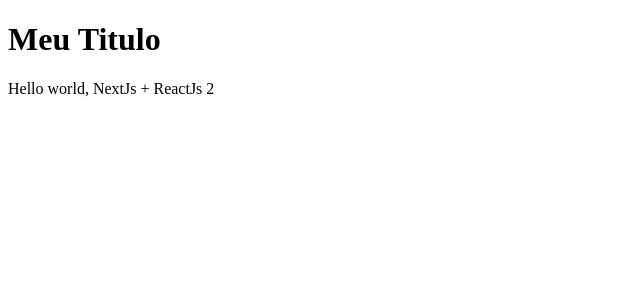
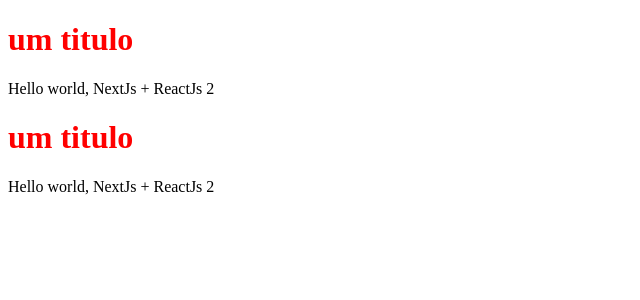
Before and after one commit to ValdoOliver/react-next-react, a Next.js app: page / in a window 1280 px wide. Shown: the top 300 px of the page, without its empty margins (0-640 px from the left). Built offline with nearby package versions, Linux system fonts and the light colour scheme.

Commit message:
Estilos e Props

```diff
--- a/pages/index.jsx
+++ b/pages/index.jsx
@@ -3,8 +3,12 @@
 function HomePage(){
   return (
     <div>
-      <Title/>
-    Hello world, NextJs + ReactJs 2</div>
+
+      <Title> um titulo</Title>
+      <p>Hello world, NextJs + ReactJs 2</p>
+      <Title> um titulo</Title>
+      <p>Hello world, NextJs + ReactJs 2</p>
+    </div>
   )
 }
 
--- /dev/null
+++ b/src/components/title/Title.module.css
@@ -0,0 +1,3 @@
+.title{
+  color: red
+}
--- a/src/components/title/title.jsx
+++ b/src/components/title/title.jsx
@@ -1,7 +1,14 @@
-function Title(){
+import styles from './Title.module.css'
+
+//const usuario ='Joe Max'
+//{usuario} no caso de retorno de const - inserir depois do title
+//const funcao = (props)=> "Joe Man"
+function Title(props){
   return (
-    <h1>Meu Titulo</h1>
-  )
-}
+    <h1 className={styles.title}>
+      {props.children} </h1>)
+
+
+  }
 
 export default Title
```
